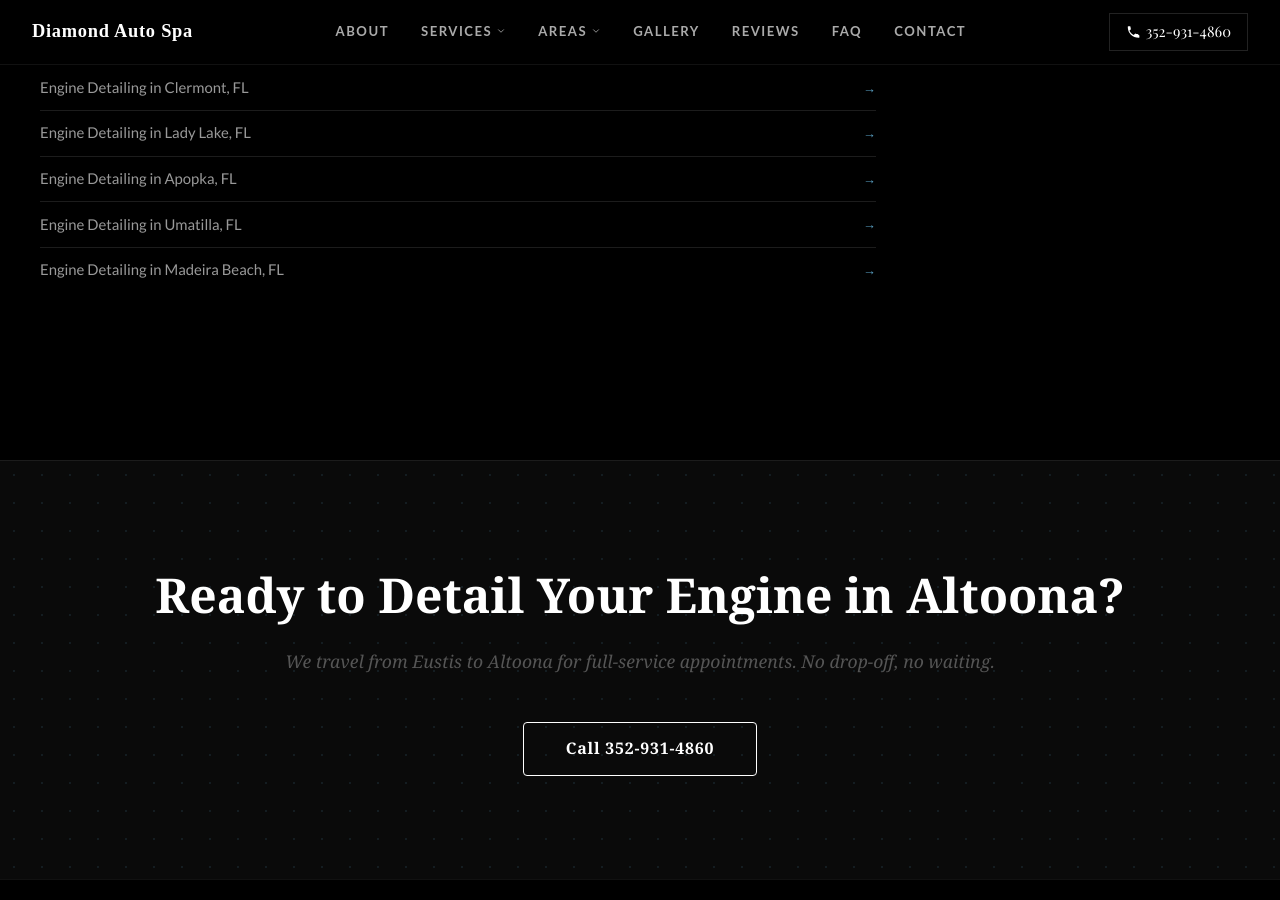
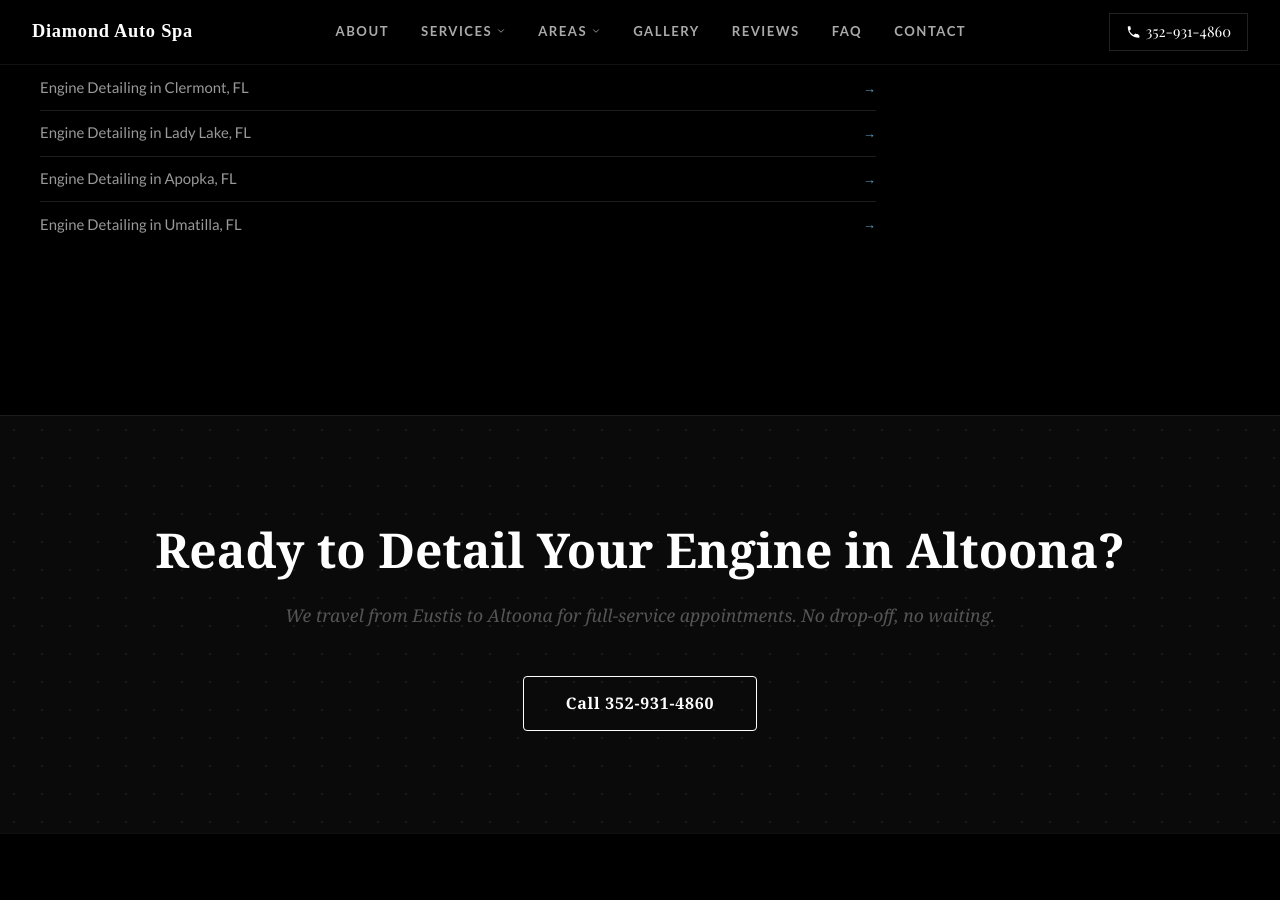
Before and after one commit to JamesBrownR/Diamond-Auto-Spa-Detailing, a Jekyll site: the page built from service-area/altoona-fl/engine-detailing/index.html, in a window 1280 px wide and 900 px high, scrolled down 4498 px. Built offline with Jekyll 4.4.1, drawn with Linux system fonts in a browser that asks for light colours; some web fonts are replaced.

Commit message:
Update index.html

```diff
--- a/service-area/altoona-fl/engine-detailing/index.html
+++ b/service-area/altoona-fl/engine-detailing/index.html
@@ -278,7 +278,6 @@
                 <li><a href="/service-area/lady-lake-fl/engine-detailing/">Engine Detailing in Lady Lake, FL</a></li>
                 <li><a href="/service-area/apopka-fl/engine-detailing/">Engine Detailing in Apopka, FL</a></li>
                 <li><a href="/service-area/umatilla-fl/engine-detailing/">Engine Detailing in Umatilla, FL</a></li>
-                <li><a href="/service-area/madeira-beach-fl/engine-detailing/">Engine Detailing in Madeira Beach, FL</a></li>
             </ul>
         </div>
 
```
